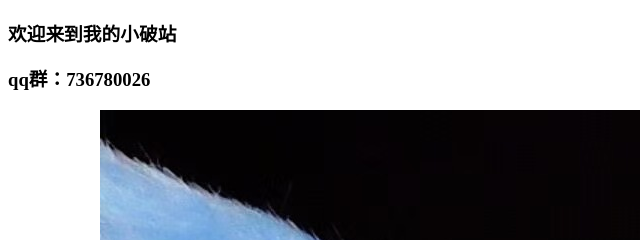
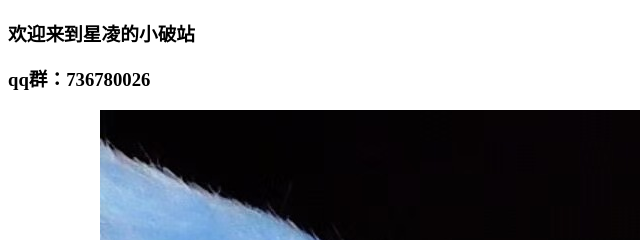
Before and after one commit to XingLing831/XingLing831.github.io, a plain HTML site: page index.html in a window 1280 px wide. Shown: the top 240 px of the page, 0-640 px from the left. Drawn offline with Linux system fonts and the light colour scheme.

Commit message:
Add files via upload

```diff
--- a/index.html
+++ b/index.html
@@ -6,7 +6,7 @@
     <title>星凌的小破站</title>
 </head>
 <body>
-    <h3>欢迎来到我的小破站</h3>
+    <h3>欢迎来到星凌的小破站</h3>
     <h3>qq群：736780026</h3>
     <a href="https://space.bilibili.com/593717145">我的b站主页</a>
     <img src="1.jpg">
```
